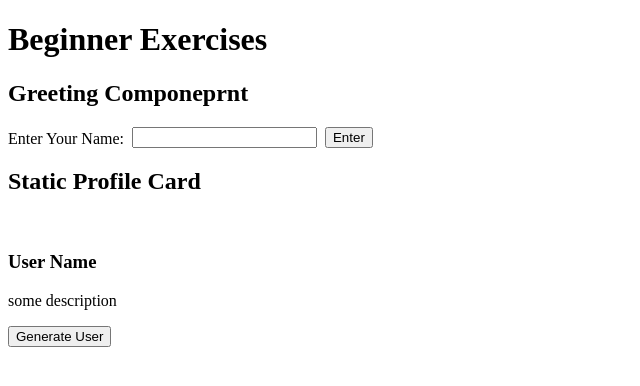
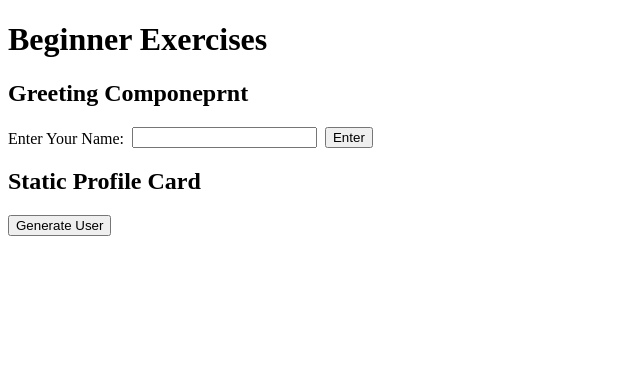
Before and after one commit to ccheung8/Intro-to-React-Exercises, a React (Vite) app in the folder intro-to-react-exercises/: page / in a window 1280 px wide. Shown: the top 386 px of the page, without its empty margins (0-640 px from the left). Built offline with nearby package versions, Linux system fonts and the light colour scheme.

Commit message:
completed profile component

```diff
--- a/intro-to-react-exercises/src/App.jsx
+++ b/intro-to-react-exercises/src/App.jsx
@@ -1,5 +1,7 @@
 import React from 'react';
 import { GreetingComponent } from './components/GreetingComponent';
+import { Profile } from './components/Profile';
+import { ProfileComponent } from './components/ProfileComponent';
 
 function App() {
   const [name, setName] = React.useState();
@@ -15,7 +17,12 @@ function App() {
     fetch('https://randomuser.me/api')
       .then(res => { return res.json(); })
       .then((json) => {
-        console.log(json.results[0]);
+        const user = json.results[0];
+        setUser({
+          name: `${user.name.first} ${user.name.last}`,
+          image: user.picture.large,
+          description: `${user.name.title} ${user.name.first} ${user.name.last} is from ${user.location.city}, ${user.location.state} in ${user.location.country}. ${user.name.first} was born on ${user.dob.date} and is ${user.dob.age} years old.`
+        });
       });
   }
 
@@ -28,17 +35,10 @@ function App() {
           name={name}
         />
 
-        <div className='profileContainer'>
-          <h2>Static Profile Card</h2>
-          <div className='profile'>
-            <img src="" alt="" />
-            <h3>User Name</h3>
-            <p>some description</p>
-          </div>
-          <button onClick={generateUser}>Generate User</button>
-        </div>
-
-
+        <ProfileComponent
+          user={user}
+          generateUser={generateUser}
+        />
     </>
   )
 }
--- /dev/null
+++ b/intro-to-react-exercises/src/components/Profile.jsx
@@ -0,0 +1,9 @@
+export function Profile({ user }) {
+  return (
+    <div className='profile'>
+      {user && <img src={user.image} alt={`image of ${user.name}`} />}
+      {user && <h3>{user.name}</h3>}
+      {user && <p>{user.description}</p>}
+    </div>
+  )
+}
--- /dev/null
+++ b/intro-to-react-exercises/src/components/ProfileComponent.jsx
@@ -0,0 +1,13 @@
+import { Profile } from "./Profile"
+
+export function ProfileComponent({ user, generateUser }) {
+  return (
+    <div className='profileContainer'>
+      <h2>Static Profile Card</h2>
+      <Profile
+        user={user}
+      />
+      <button onClick={generateUser}>Generate User</button>
+    </div>
+  )
+}
```
